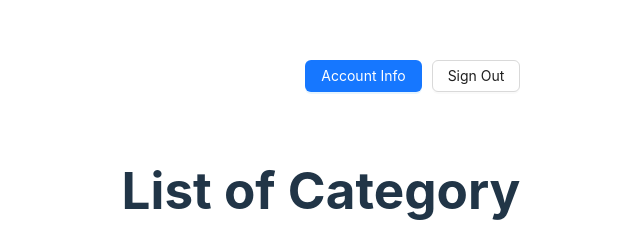
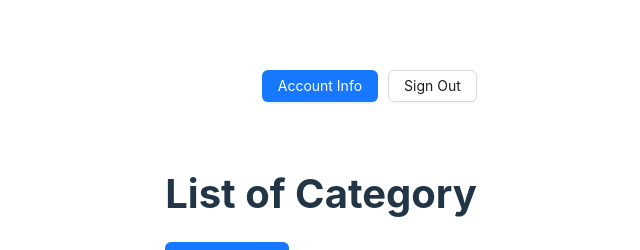
Before and after one commit to RevoU-FSSE-2/week-14-sanhendrindp, a React (Vite) app in the folder react-app/: page /category in a window 1280 px wide. Shown: the part 107-357 px from the top of the page, without its empty margins (319-959 px from the left). Built offline with nearby package versions, Linux system fonts and the light colour scheme; no server answers.

Commit message:
style: :lipstick: Fix h1 in category list

```diff
--- a/react-app/src/containers/CategoryList/index.tsx
+++ b/react-app/src/containers/CategoryList/index.tsx
@@ -125,7 +125,7 @@ const CategoryList = () => {
           Sign Out
         </Button>
       </div>
-      <h1>List of Category</h1>
+      <h1 style={{ fontSize: "2.5em" }}>List of Category</h1>
       <div
         style={{
           display: "flex",
```
